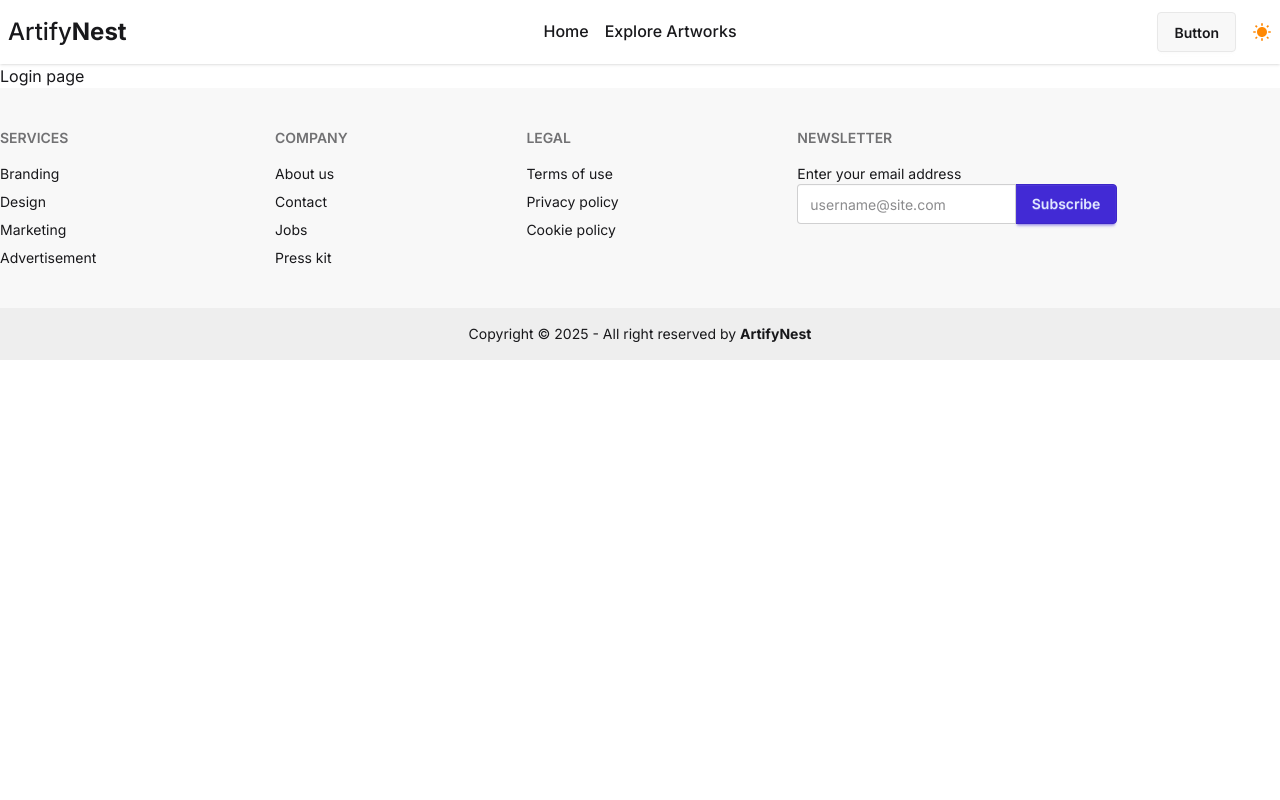
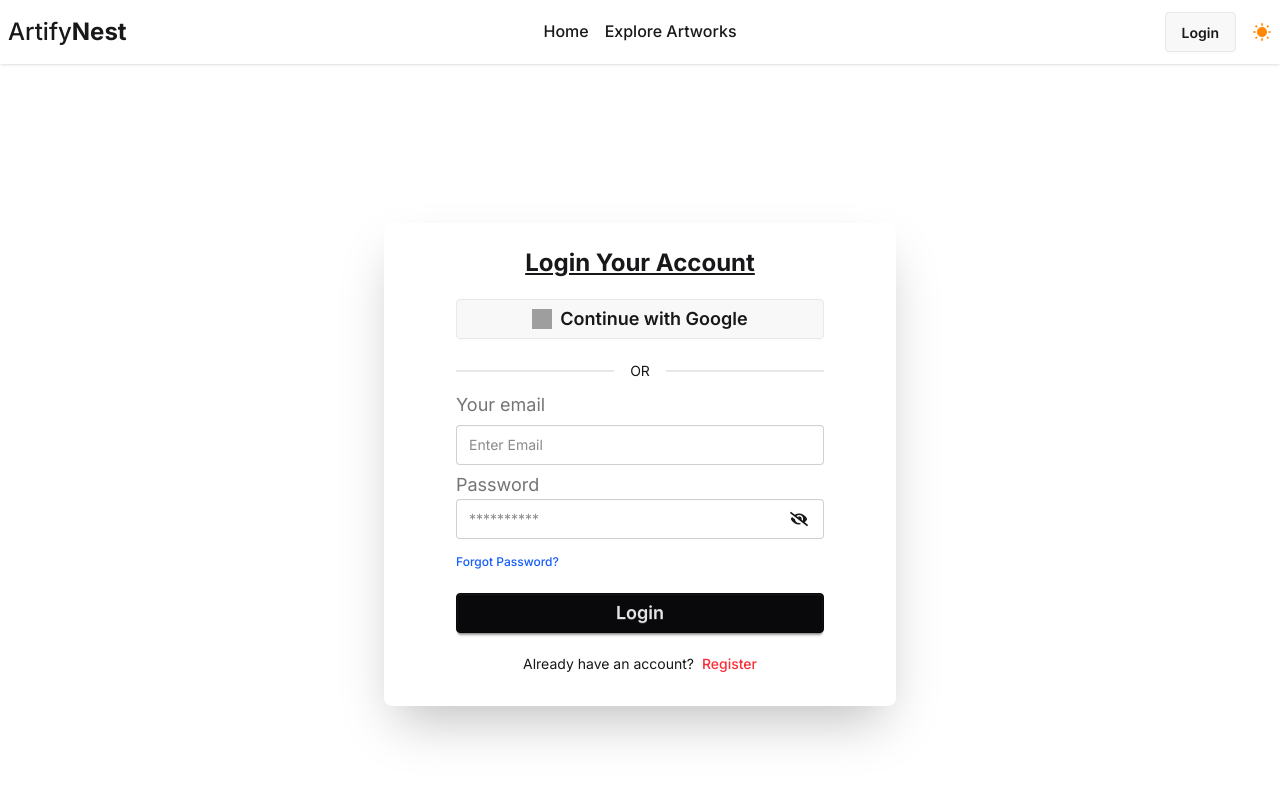
Before and after one commit to SazzadKhan45/color-nest-clint, a React (Vite) app: page /login in a window 1280 px wide. Shown: the top 800 px of the page. Built offline with nearby package versions, Linux system fonts and the light colour scheme; grey boxes are pictures that could not be loaded.

Commit message:
theme darh mode and light mode implement done

```diff
--- a/src/Components/ErrorPage/ErrorPage.jsx
+++ b/src/Components/ErrorPage/ErrorPage.jsx
@@ -1,9 +1,20 @@
-import React from "react";
+import { Link } from "react-router";
+import errorImg from "../assets/error .png";
+import MyContainer from "../MyContainer";
 
 const ErrorPage = () => {
   return (
-    <div>
-      <h2>404</h2>
+    <div className="bg-blue-200">
+      <MyContainer>
+        <div className="flex justify-center items-center flex-col min-h-screen">
+          <img src={errorImg} alt="404" />
+          <Link to={"/"}>
+            <button className="btn btn-secondary my-8  px-6 text-lg">
+              Go Home
+            </button>
+          </Link>
+        </div>
+      </MyContainer>
     </div>
   );
 };
--- a/src/Components/Navbar/Navbar.jsx
+++ b/src/Components/Navbar/Navbar.jsx
@@ -80,7 +80,9 @@ const Navbar = () => {
             </ul>
           </div>
           <div className="navbar-end">
-            <a className="btn">Button</a>
+            <Link to="/login" className="btn">
+              Login
+            </Link>
             <div className="ml-4">
               {isDark ? (
                 <div className="text-[#EBD8BA] shadow">
--- a/src/ErrorPage/ErrorPage.jsx
+++ b/src/ErrorPage/ErrorPage.jsx
@@ -1,9 +1,20 @@
-import React from "react";
+import { Link } from "react-router";
+import errorImg from "../assets/error .png";
+import MyContainer from "../Components/MyContainer";
 
 const ErrorPage = () => {
   return (
-    <div>
-      <h2>404</h2>
+    <div className="bg-blue-200">
+      <MyContainer>
+        <div className="flex justify-center items-center flex-col min-h-screen">
+          <img src={errorImg} alt="404" />
+          <Link to={"/"}>
+            <button className="btn btn-secondary my-8  px-6 text-lg">
+              Go Home
+            </button>
+          </Link>
+        </div>
+      </MyContainer>
     </div>
   );
 };
--- a/src/Pages/HomePage/HomePage.jsx
+++ b/src/Pages/HomePage/HomePage.jsx
@@ -1,10 +1,12 @@
+import MyContainer from "../../Components/MyContainer";
 import LoginPage from "../LoginPage/LoginPage";
 
 const HomePage = () => {
   return (
-    <div>
-      <h2>This is Home page</h2>
-      <LoginPage />
+    <div className="py-12">
+      <MyContainer>
+        <h2>This is Home page</h2>
+      </MyContainer>
     </div>
   );
 };
--- a/src/Pages/LoginPage/LoginPage.jsx
+++ b/src/Pages/LoginPage/LoginPage.jsx
@@ -1,9 +1,101 @@
-import React from "react";
+import { useState } from "react";
+import { FaEye, FaEyeSlash } from "react-icons/fa";
+import { Link } from "react-router";
 
 const LoginPage = () => {
+  // All state
+  const [toggleButton, setToggleButton] = useState(false);
+  const [showPass, setShowPass] = useState(false);
+
+  //
   return (
-    <div>
-      <h2>Login page</h2>
+    <div className="flex items-center justify-center min-h-screen py-5">
+      <div className="card bg-base-100 w-full max-w-lg shadow-2xl px-12">
+        <div className="card-body">
+          <h2 className="text-2xl font-bold text-center underline">
+            Login Your Account
+          </h2>
+          {/* Google Login */}
+          <div>
+            <button className="btn w-full flex items-center justify-center gap-2 mt-3 text-lg">
+              <img
+                src="https://www.gstatic.com/firebasejs/ui/2.0.0/images/auth/google.svg"
+                alt="Google logo"
+                className="w-5 h-5"
+              />
+              Continue with Google
+            </button>
+          </div>
+          {/* Divider */}
+          <div className="flex w-full flex-col -mb-4">
+            <div className="divider">OR</div>
+          </div>
+          {/*Login form  */}
+          <form>
+            <fieldset className="fieldset">
+              <label className="label text-lg">Your email</label>
+              <input
+                type="email"
+                name="email"
+                className="input w-full"
+                placeholder="Enter Email"
+                required
+              />
+
+              <div className={`${toggleButton ? "hidden" : "flex flex-col"}`}>
+                <label className="label text-lg">Password</label>
+                <div className="relative">
+                  <input
+                    type={showPass ? "text" : "password"}
+                    name="password"
+                    className="input w-full"
+                    placeholder="**********"
+                    required
+                  />
+                  {showPass ? (
+                    <FaEye
+                      onClick={() => setShowPass(!showPass)}
+                      className="absolute right-4 top-1/2 -translate-y-1/2 cursor-pointer text-lg"
+                    />
+                  ) : (
+                    <FaEyeSlash
+                      onClick={() => setShowPass(!showPass)}
+                      className="absolute right-4 top-1/2 -translate-y-1/2 cursor-pointer text-lg"
+                    />
+                  )}
+                </div>
+              </div>
+              <div className={`${toggleButton ? "hidden" : "flex flex-col"}`}>
+                <Link
+                  onClick={() => setToggleButton(true)}
+                  className="text-blue-600 font-medium pt-2 duration-500 hover:underline"
+                >
+                  Forgot Password?
+                </Link>
+              </div>
+              {toggleButton ? (
+                <button
+                  type="button"
+                  onClick={``}
+                  className="btn btn-neutral text-lg mt-4"
+                >
+                  Reset password
+                </button>
+              ) : (
+                <button type="submit" className="btn btn-neutral text-lg mt-4">
+                  Login
+                </button>
+              )}
+            </fieldset>
+          </form>
+          <p className="text-center py-2">
+            Already have an account?{" "}
+            <span className="ml-1 font-medium cursor-pointer hover:underline text-red-500">
+              <Link to="/register">Register</Link>
+            </span>
+          </p>
+        </div>
+      </div>
     </div>
   );
 };
--- a/src/Pages/RegisterPage/RegisterPage.jsx
+++ b/src/Pages/RegisterPage/RegisterPage.jsx
@@ -1,9 +1,100 @@
-import React from "react";
+import { useState } from "react";
+import { FaEye, FaEyeSlash } from "react-icons/fa";
+import { Link } from "react-router";
 
 const RegisterPage = () => {
+  // All state
+  const [toggleButton, setToggleButton] = useState(false);
+  const [showPass, setShowPass] = useState(false);
+  //
   return (
     <div>
-      <h2>Register now</h2>
+      <div className="flex items-center justify-center min-h-screen py-5">
+        <div className="card bg-base-100 w-full max-w-lg shadow-2xl px-12">
+          <div className="card-body">
+            <h2 className="text-2xl font-bold text-center underline py-6">
+              Register A New Account
+            </h2>
+            {/* Google Login */}
+            <div>
+              <button className="btn w-full flex items-center justify-center gap-2 mt-3 text-[16px]">
+                <img
+                  src="https://www.gstatic.com/firebasejs/ui/2.0.0/images/auth/google.svg"
+                  alt="Google logo"
+                  className="w-5 h-5"
+                />
+                Continue with Google
+              </button>
+            </div>
+            {/* Divider */}
+            <div className="flex w-full flex-col -mb-4">
+              <div className="divider">OR</div>
+            </div>
+            {/*Login form  */}
+            <form>
+              <fieldset className="fieldset">
+                {/* email field */}
+                <label className="label text-[16px]">Your email</label>
+                <input
+                  type="email"
+                  name="email"
+                  className="input w-full"
+                  placeholder="Enter Email"
+                  required
+                />
+
+                {/* Photo url */}
+                <label className="label text-[16px]">Photo Url</label>
+                <input
+                  type="email"
+                  name="photo"
+                  className="input w-full"
+                  placeholder="Enter photo url"
+                  required
+                />
+                {/* Password */}
+                <div className={`${toggleButton ? "hidden" : "flex flex-col"}`}>
+                  <label className="label mb-1 text-[16px]">Password</label>
+                  <div className="relative">
+                    {/* Password filed */}
+                    <input
+                      type={showPass ? "text" : "password"}
+                      name="password"
+                      className="input w-full"
+                      placeholder="**********"
+                      required
+                    />
+                    {showPass ? (
+                      <FaEye
+                        onClick={() => setShowPass(!showPass)}
+                        className="absolute right-4 top-1/2 -translate-y-1/2 cursor-pointer text-lg"
+                      />
+                    ) : (
+                      <FaEyeSlash
+                        onClick={() => setShowPass(!showPass)}
+                        className="absolute right-4 top-1/2 -translate-y-1/2 cursor-pointer text-lg"
+                      />
+                    )}
+                  </div>
+                </div>
+                <div
+                  className={`${toggleButton ? "hidden" : "flex flex-col"}`}
+                ></div>
+
+                <button type="submit" className="btn btn-neutral text-lg mt-4">
+                  Register
+                </button>
+              </fieldset>
+            </form>
+            <p className="text-center py-2">
+              Already have an account?{" "}
+              <span className="ml-1 font-medium cursor-pointer hover:underline text-red-500">
+                <Link to="/login">Login</Link>
+              </span>
+            </p>
+          </div>
+        </div>
+      </div>
     </div>
   );
 };
```
Also changed, not shown: src/assets/error .png (added).
